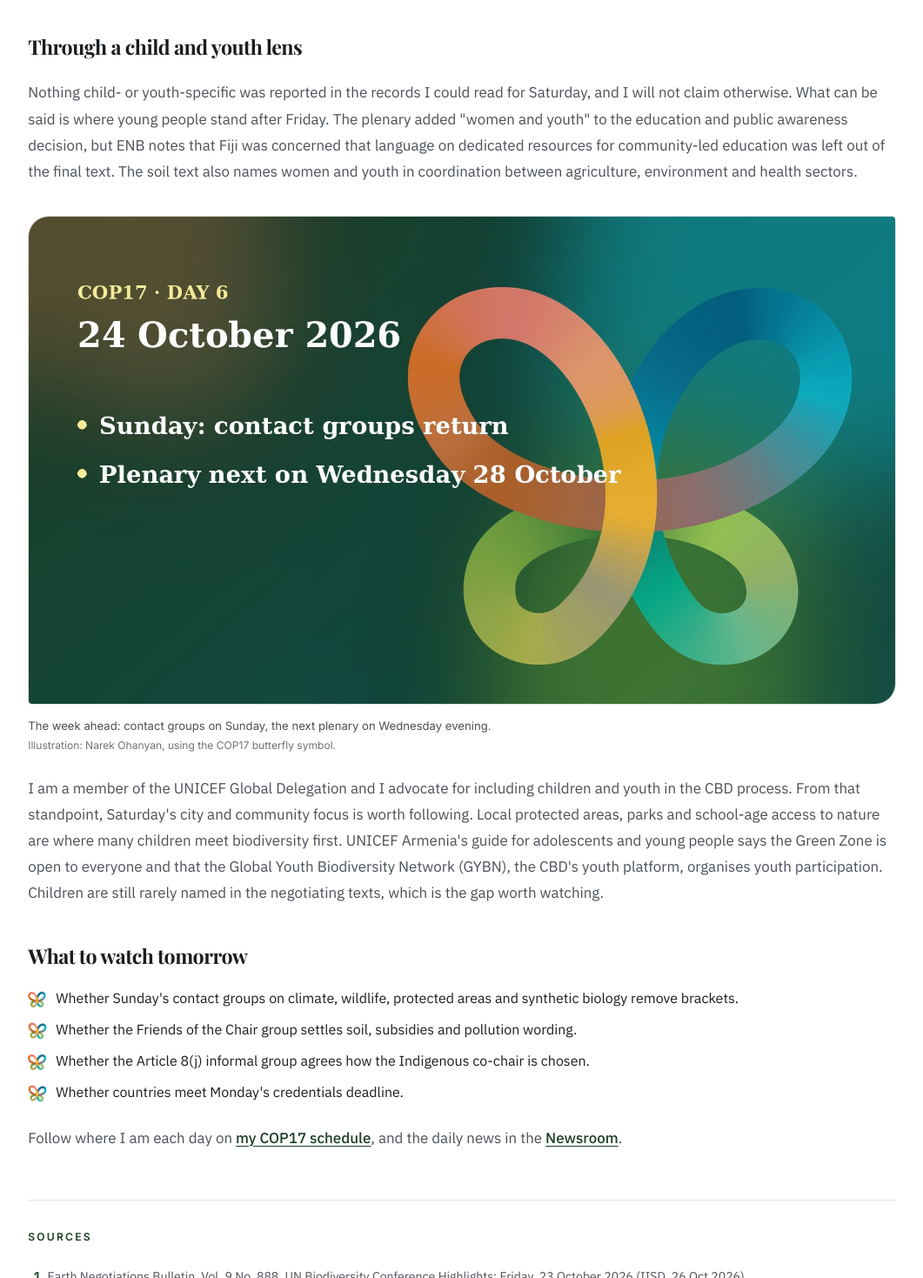
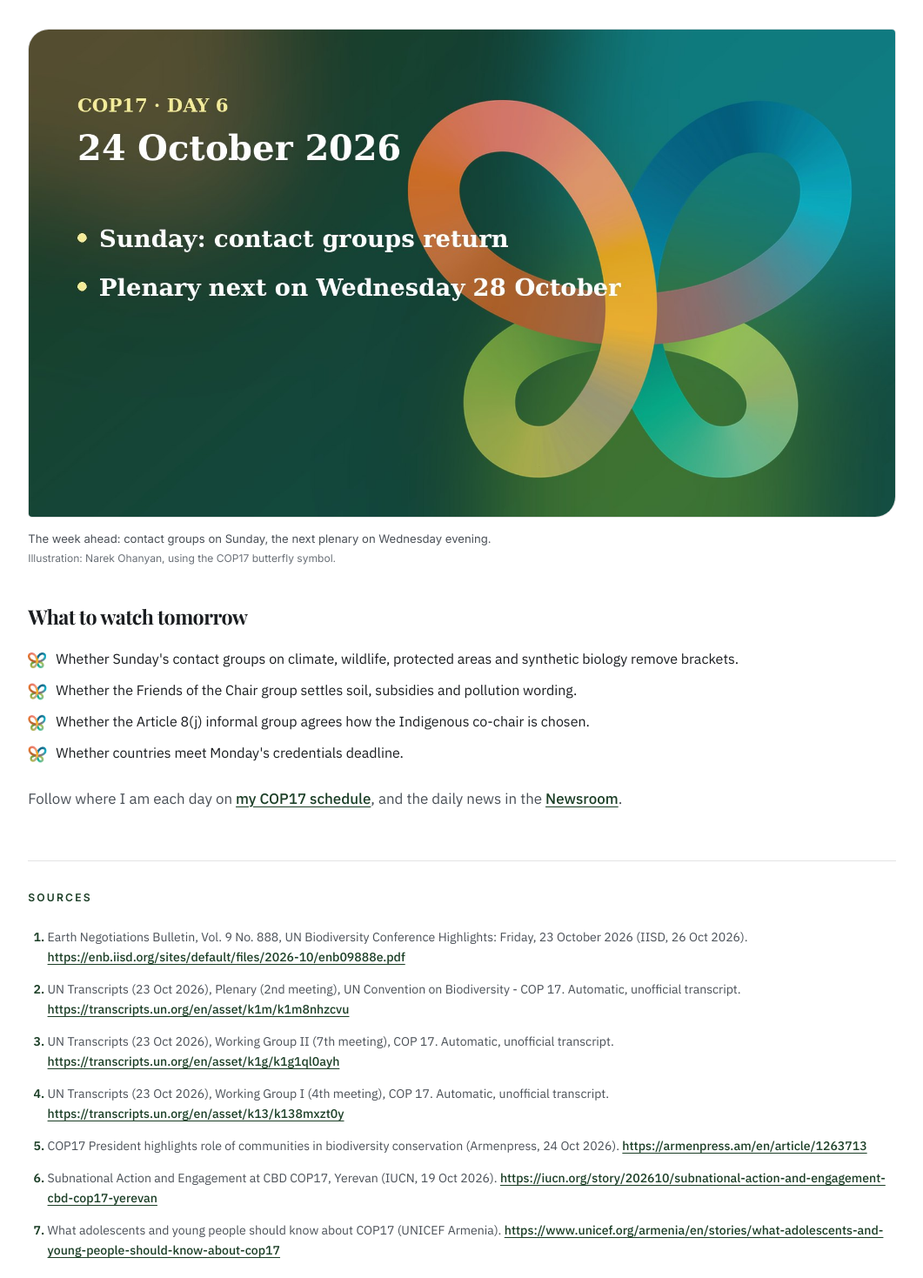
Before and after one commit to Narek-Ohanyan/narekohanyan.com, a website: page blog-cop17-day-2026-10-24.html in a window 1280 px wide. Shown: the part 2864-4333 px from the top of the page at 87% size, without its empty margins (109-1170 px from the left). Drawn offline with nearby package versions, Linux system fonts and the light colour scheme; a web font is replaced by a local one.

Commit message:
Day 6 recap: remove the child and youth lens section
Co-Authored-By: Claude Sonnet 5.5 <noreply@anthropic.com>

```diff
--- a/blog-cop17-day-2026-10-24.html
+++ b/blog-cop17-day-2026-10-24.html
@@ -137,13 +137,10 @@
       <li><strong>26 October and 28 October:</strong> the credentials deadline and the next planned plenary.</li>
     </ul>
 
-    <h2 class="art__h2">Through a child and youth lens</h2>
-    <p>Nothing child- or youth-specific was reported in the records I could read for Saturday, and I will not claim otherwise. What can be said is where young people stand after Friday. The plenary added "women and youth" to the education and public awareness decision, but ENB notes that Fiji was concerned that language on dedicated resources for community-led education was left out of the final text. The soil text also names women and youth in coordination between agriculture, environment and health sectors.</p>
     <figure class="fig">
       <img src="Media/web/blog/cop17-2026-10-24-glance.jpg" width="1600" height="900" loading="lazy" decoding="async" alt="Illustrated card for COP17 day 6 with the COP17 butterfly and the lines Sunday contact groups return and plenary next on Wednesday 28 October">
       <figcaption>The week ahead: contact groups on Sunday, the next plenary on Wednesday evening. <span class="fig__credit">Illustration: Narek Ohanyan, using the COP17 butterfly symbol.</span></figcaption>
     </figure>
-    <p>I am a member of the UNICEF Global Delegation and I advocate for including children and youth in the CBD process. From that standpoint, Saturday's city and community focus is worth following. Local protected areas, parks and school-age access to nature are where many children meet biodiversity first. UNICEF Armenia's guide for adolescents and young people says the Green Zone is open to everyone and that the Global Youth Biodiversity Network (GYBN), the CBD's youth platform, organises youth participation. Children are still rarely named in the negotiating texts, which is the gap worth watching.</p>
 
     <h2 class="art__h2">What to watch tomorrow</h2>
     <ul>
```
Also changed, not shown: _autoblog/posts/2026-10-24.json (+1 -12 lines).
